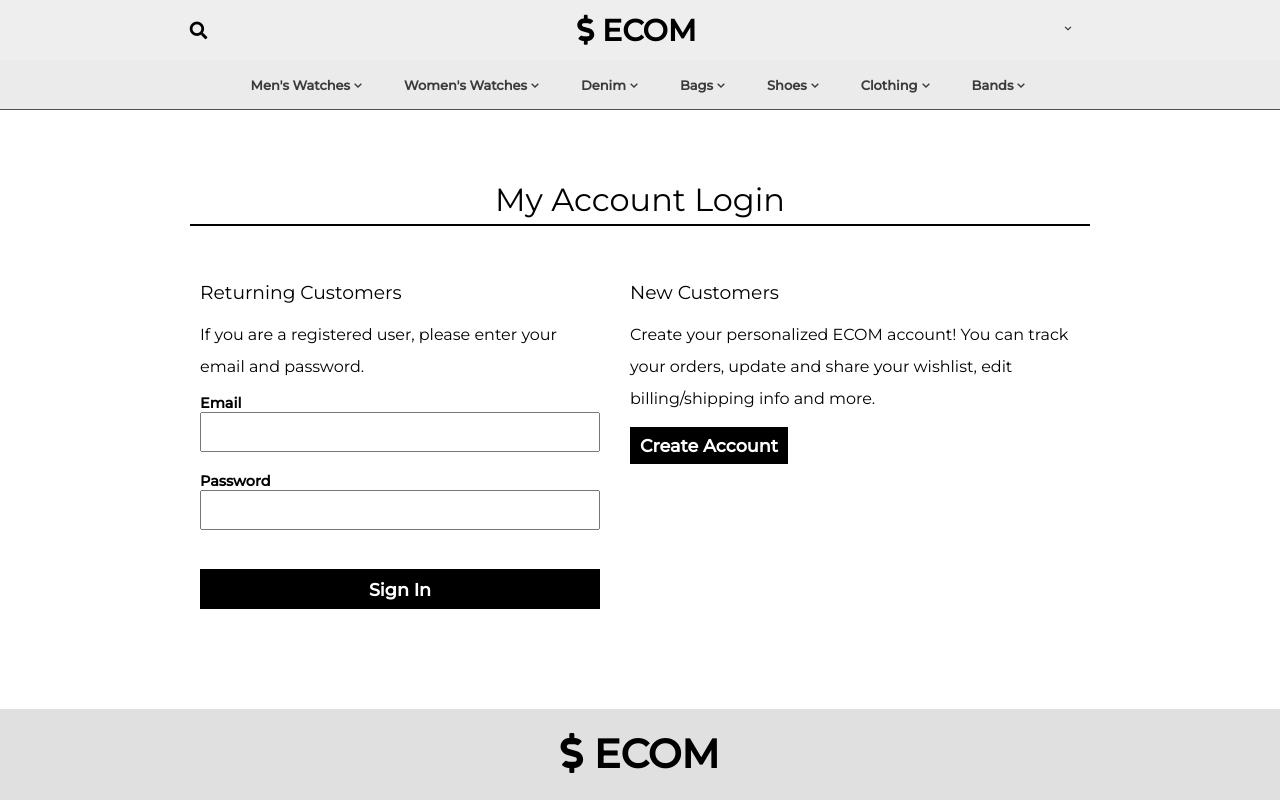
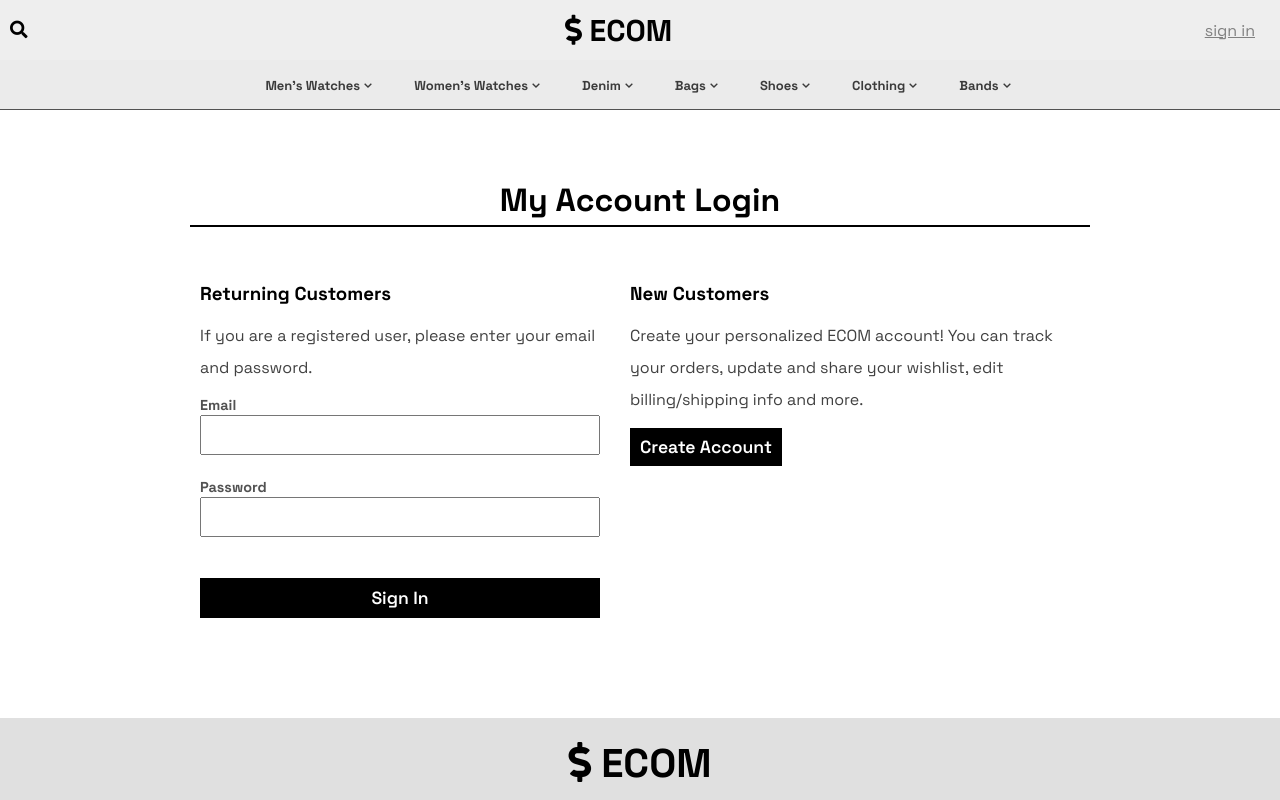
Before and after one commit to GMY-Micky/eCom, a React (Create React App) app in the folder client/: page /login in a window 1280 px wide. Shown: the top 800 px of the page. Built offline with nearby package versions, Linux system fonts and the light colour scheme.

Commit message:
few tweeks

```diff
--- a/client/package.json
+++ b/client/package.json
@@ -9,8 +9,6 @@
     "bootstrap": "^5.2.0",
     "buffer": "^6.0.3",
     "crypto": "^1.0.1",
-    "crypto-browserify": "^3.12.0",
-    "crypto-js": "^4.1.1",
     "jsonwebtoken": "^8.5.1",
     "react": "^18.2.0",
     "react-bootstrap": "^2.5.0",
--- a/client/public/index.html
+++ b/client/public/index.html
@@ -11,11 +11,10 @@
     />
     <link rel="apple-touch-icon" href="%PUBLIC_URL%/logo192.png" />
 
-    <link rel="manifest" href="%PUBLIC_URL%/manifest.json" />
     <link rel="preconnect" href="https://fonts.googleapis.com" />
     <link rel="preconnect" href="https://fonts.gstatic.com" crossorigin />
     <link
-      href="https://fonts.googleapis.com/css2?family=Montserrat:wght@400;500&display=swap"
+      href="https://fonts.googleapis.com/css2?family=Space+Grotesk:wght@400;500;600;700&display=swap"
       rel="stylesheet"
     />
     <link
--- a/client/src/App.css
+++ b/client/src/App.css
@@ -2,7 +2,7 @@
   padding: 0;
   margin: 0;
   box-sizing: border-box;
-  font-family: "Montserrat", sans-serif;
+  font-family: "Space Grotesk", sans-serif;
   font-weight: 400;
 }
 
--- a/client/src/components/Header.jsx
+++ b/client/src/components/Header.jsx
@@ -1,6 +1,6 @@
 import React, { useState, useEffect } from "react";
 import "../css/header.css";
-import { Link } from "react-router-dom";
+import { Link, useNavigate } from "react-router-dom";
 import SideBarMenu from "./SideBarMenu";
 import { BiChevronDown } from "react-icons/bi";
 
@@ -9,16 +9,29 @@ const Header = () => {
   const [clickSearch, setClickSearch] = useState(false);
   const [firstName, setFirstName] = useState("");
   const [userName, setUserName] = useState(false);
-  const [signOut, setSignOut] = useState(false);
+  const [userMenu, setUserMenu] = useState(false);
 
   useEffect(() => {
     const firstName = localStorage.getItem("firstName");
+    if (firstName) {
+      setUserName(true);
+      setFirstName(firstName);
+    } else {
+      setUserName(false);
+    }
+  }, [setUserName]);
 
-    setFirstName(firstName);
-    setUserName(true);
-  }, []);
+  const navigate = useNavigate();
 
-  const user = () => {};
+  const user = () => {
+    setUserMenu(!userMenu);
+  };
+
+  const signout = () => {
+    localStorage.clear();
+    setUserName(false);
+    navigate("/login");
+  };
 
   const handleMenu = () => {
     if (clickSearch === true) {
@@ -69,8 +82,14 @@ const Header = () => {
           </Link>
         ) : (
           <div className="user-info" onClick={user}>
+            <i className="fas fa-user-circle" style={{ margin: "0px 5px" }}></i>
             <span className="user-name">{firstName}</span>
             <BiChevronDown className="down-arrow" />
+            {userMenu && (
+              <div className="signout-btn">
+                <p onClick={signout}>log Out</p>
+              </div>
+            )}
           </div>
         )}
       </div>
--- a/client/src/components/Hero.jsx
+++ b/client/src/components/Hero.jsx
@@ -1,4 +1,4 @@
-import React, { useState } from "react";
+import React, { useState, useEffect } from "react";
 import "../css/hero.css";
 import data from "./SliderData";
 import {
--- a/client/src/components/MainPage.jsx
+++ b/client/src/components/MainPage.jsx
@@ -8,7 +8,6 @@ import { useNavigate } from "react-router-dom";
 
 const MainPage = () => {
   const navigate = useNavigate();
-
   useEffect(() => {
     const token = localStorage.getItem("token");
     if (!token) {
--- a/client/src/components/SignIn.jsx
+++ b/client/src/components/SignIn.jsx
@@ -57,10 +57,14 @@ const SignIn = () => {
             </p>
             <form onSubmit={submitHandle}>
               {warning && (
-                <p className="warning">Please Fill the form completely</p>
+                <p className="warning" style={{ color: "red" }}>
+                  Please Fill the form completely
+                </p>
               )}
               {invalidCre && (
-                <p className="warning">Invalid email or password</p>
+                <p className="warning" style={{ color: "red" }}>
+                  Invalid email or password
+                </p>
               )}
               <label htmlFor="email">
                 <span className="input-lable">Email</span>
--- a/client/src/components/SignUp.jsx
+++ b/client/src/components/SignUp.jsx
@@ -1,5 +1,5 @@
 import React, { useState } from "react";
-import { useNavigate } from "react-router-dom";
+import { Link, useNavigate } from "react-router-dom";
 import "../css/signUp.css";
 // const { expressjwt: jwt } = require("express-jwt");
 
@@ -35,9 +35,7 @@ const SignUp = () => {
           firstName,
           lastName,
           email,
-          confirmEmail,
           password,
-          confirmPassword,
         };
 
         const response = await fetch("http://localhost:8000/api/register", {
@@ -148,6 +146,10 @@ const SignUp = () => {
             value="Sign Up"
             disabled={disable}
           />
+          <br />
+          <Link to="/login">
+            <p className="acc-exist">Already have an account</p>
+          </Link>
         </form>
       </div>
     </div>
--- a/client/src/css/header.css
+++ b/client/src/css/header.css
@@ -2,9 +2,8 @@
   background-color: rgb(238, 238, 238);
   height: 60px;
   display: flex;
-  justify-content: space-around;
+  justify-content: space-between;
   align-items: center;
-  z-index: 10;
   min-width: 350px;
   overflow: hidden;
   width: 100vw;
@@ -97,11 +96,39 @@
   padding: 5px;
 }
 
+.user-info:hover {
+  color: orange;
+}
+
+.user-info:hover .down-arrow {
+  visibility: hidden;
+}
+
 .user-name {
   font-size: 14px;
+  font-weight: bold;
 }
 
-.user-info:hover {
+.signout-btn {
+  position: absolute;
+  right: 0px;
+  margin-top: 5px;
+  width: auto;
+  height: 100px;
+  border: 1px solid rgb(211, 211, 211);
+  background-color: rgb(247, 247, 247);
+  z-index: 5;
+  padding: 5px;
+}
+
+.signout-btn p {
+  font-size: small;
+  font-weight: bold;
+  color: rgb(103, 103, 103);
+  padding: 5px 10px;
+  border-bottom: 1px solid rgb(156, 156, 156);
+}
+.signout-btn p:hover {
   color: orange;
 }
 
--- a/client/src/css/menu.css
+++ b/client/src/css/menu.css
@@ -1,12 +1,12 @@
 .main-menu {
+  position: relative;
   display: block;
   height: 50px;
   background-color: rgb(235, 235, 235);
-  z-index: 2;
   border-bottom: 1px solid rgb(82, 82, 82);
-  position: sticky;
-  top: 0;
   font-weight: 400;
+  width: 100%;
+  z-index: 0;
 }
 
 .hamburger {
@@ -86,7 +86,7 @@ nav a:hover div.sub_menu {
   flex-direction: row;
   justify-content: space-around;
   width: 70vw;
-  font-size: 0.7rem;
+  font-size: 0.8rem;
 }
 
 .level-3-list {
@@ -95,13 +95,14 @@ nav a:hover div.sub_menu {
 
 .level-3 {
   line-height: 30px;
-  font-weight: 500;
+  font-weight: bold;
   list-style: none;
   color: rgb(83, 83, 83);
 }
 
 .level-3.main {
   font-weight: bold;
+  font-size: 14px;
   color: rgb(36, 36, 36);
 }
 
--- a/client/src/css/signIn.css
+++ b/client/src/css/signIn.css
@@ -8,6 +8,7 @@
 
 .sign-in-page-lable {
   text-align: center;
+  font-weight: bold;
   padding: 10px;
 }
 
@@ -39,11 +40,13 @@
 
 .form-left h3 {
   margin: 15px 0px;
+  font-weight: bold;
 }
 
 .form-left p {
   margin: 10px 0px;
   line-height: 2rem;
+  color: rgb(65, 65, 65);
 }
 
 .sign-in-btn {
@@ -64,11 +67,13 @@
 
 .form-right h3 {
   margin: 15px 0px;
+  font-weight: bold;
 }
 
 .form-right p {
   margin: 10px 0px 20px 0px;
   line-height: 2rem;
+  color: rgb(65, 65, 65);
 }
 
 .create-account-btn {
--- a/client/src/css/signUp.css
+++ b/client/src/css/signUp.css
@@ -27,9 +27,14 @@
   background-color: black;
 }
 
+h3 {
+  font-weight: 600;
+}
+
 .input-lable {
   font-size: 0.9rem;
-  font-weight: 600;
+  font-weight: bold;
+  color: rgb(82, 82, 82);
 }
 
 .submit-btn {
@@ -48,6 +53,10 @@
   color: red;
 }
 
+p.acc-exists {
+  color: black;
+}
+
 @media screen and (max-width: 750px) {
   h1 {
     margin-top: 30px;
```
Also changed, not shown: 2 other files (tests, documents, lock files or other folders).
